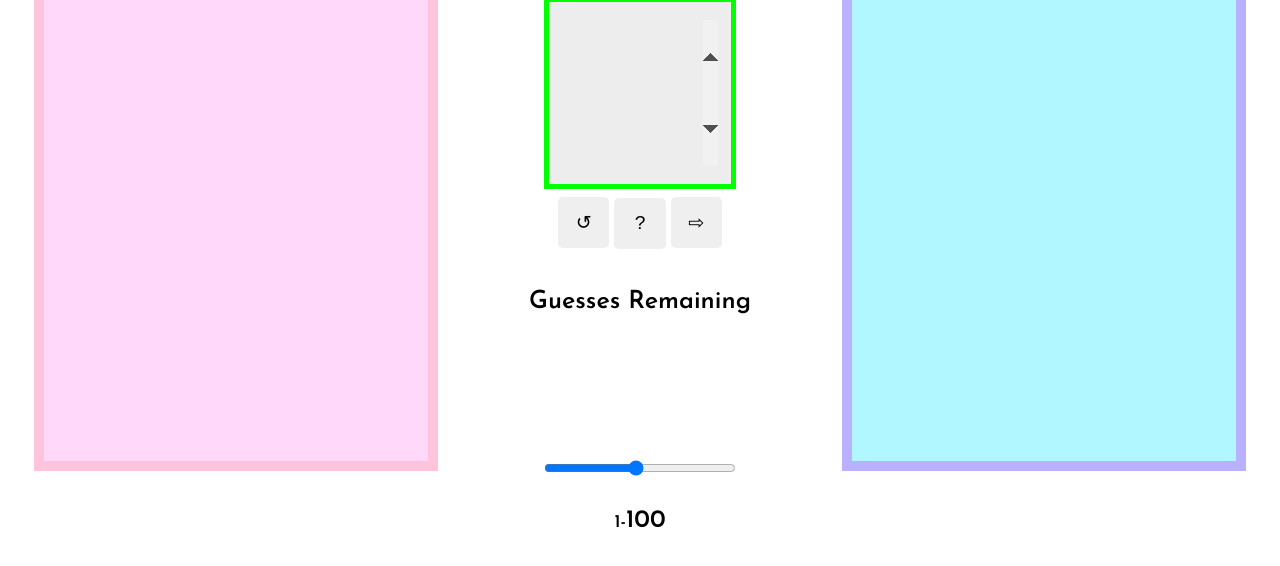
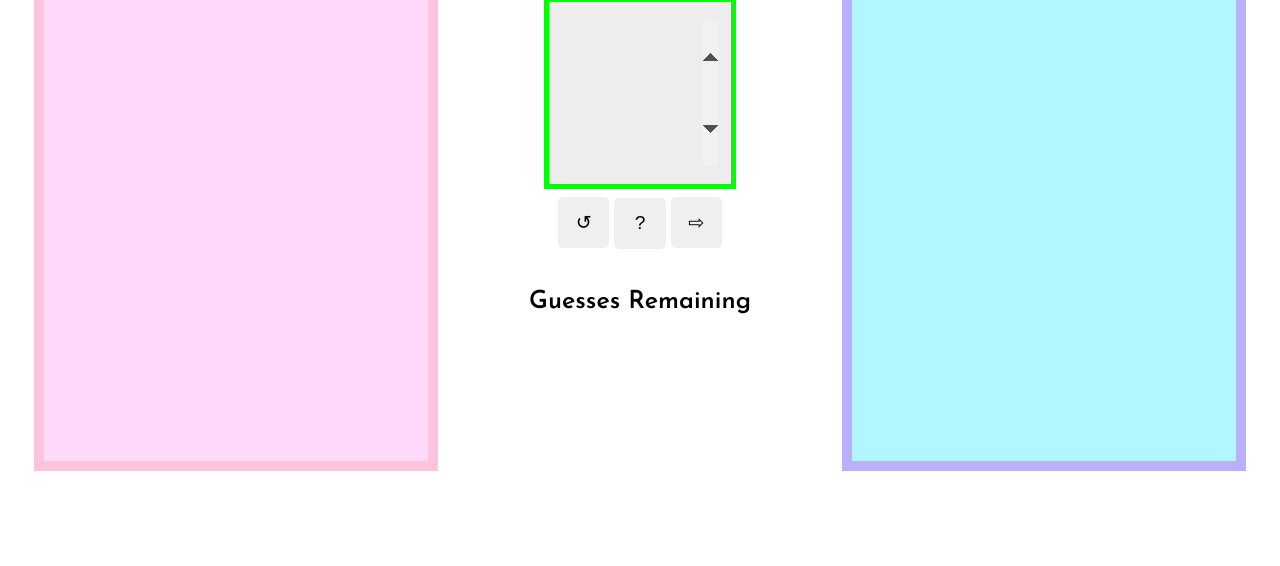
Before and after one commit to galencorey/Guessing-Game, a plain HTML site: page guessinggame.html in a window 1280 px wide. Shown: the part 256-822 px from the top of the page. Drawn offline with Linux system fonts and the light colour scheme.

Commit message:
removed slider

```diff
--- a/guessinggame.css
+++ b/guessinggame.css
@@ -1,6 +1,5 @@
 body {
-   font-family: "Josefin Sans", Helvetica, sans-serif
-;
+   font-family: "Josefin Sans", Helvetica, sans-serif;
 }
 h1 {
   text-align: center;
@@ -41,20 +40,6 @@ input:first-child{
   background: #EDEDED;
   border: 1px solid black;
 }
-section div input{
-  display: block;
-  margin-top: 8vh;
-  padding: 10px;
-  font-size: 18px;
-}
-section div p {
-  margin-top: -8vh;
-  font-size: 18px;
-}
-span{
-  font-weight: bold;
-  font-size: 25px;
-}
 h6 {
   font-size: 25px;
   margin-top: 5vh;
--- a/guessinggame.html
+++ b/guessinggame.html
@@ -24,9 +24,5 @@
     <button>?</button>
     <button>&#8680</button>
     <h6>Guesses Remaining</h6>
-    <div>
-    <input class = "adjust" type = "range" max = 200 min = 10 value = 100></input>
-    <p>1-<span>100</span></p>
-    </div>
   </section>
   </body>
```
